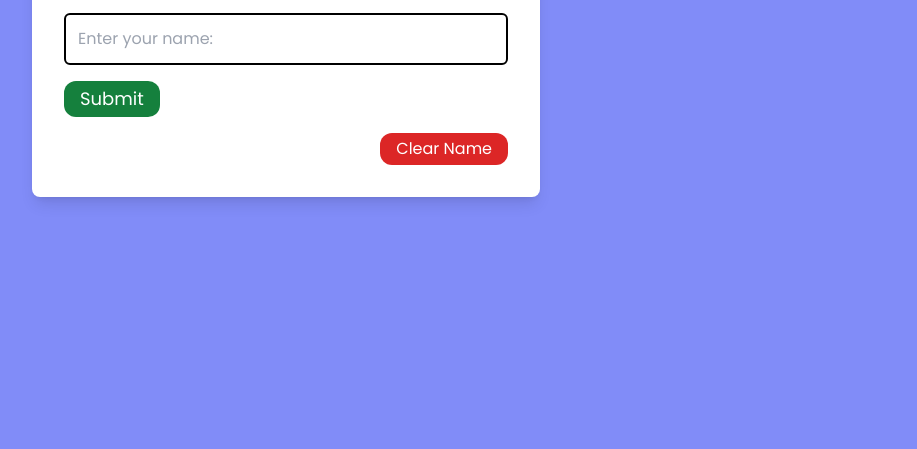
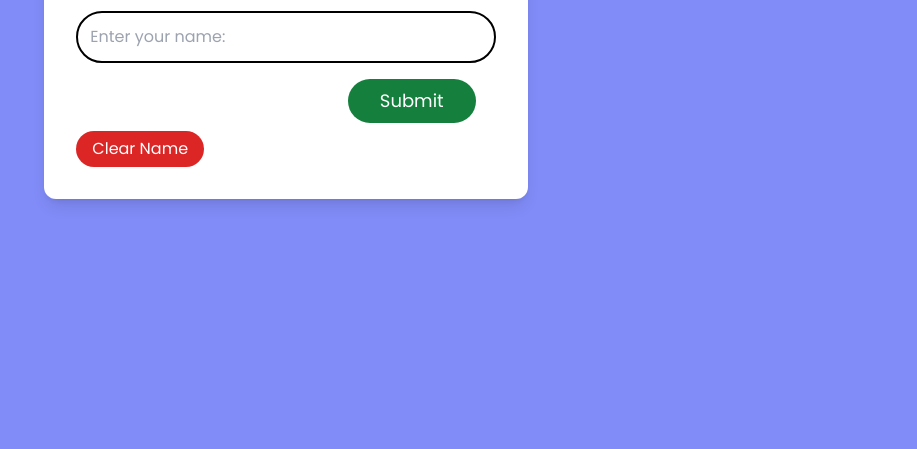
Before and after one commit to ayomikun-ade/GreetingApp, a website: page index.html in a window 1280 px wide. Shown: the part 351-800 px from the top of the page, without its empty margins (354-1271 px from the left). Drawn offline with Linux system fonts and the light colour scheme.

Commit message:
made changes to the UI

```diff
--- a/index.html
+++ b/index.html
@@ -11,19 +11,21 @@
 
 <body>
     <main class="w-full h-screen bg-indigo-400 flex items-center justify-center dark:bg-indigo-600 dark:text-white">
-        <section class=" bg-white p-8 rounded-lg shadow-lg mx-2 dark:bg-neutral-800">
+        <section class=" bg-white p-8 rounded-xl shadow-lg mx-2 dark:bg-neutral-800">
             <button id="themeToggler" class=" h-10 px-2 absolute right-10 top-10 bg-black text-white font-medium dark:bg-white dark:text-black rounded-full">Dark Mode</button>
             <h1 class="text-3xl mb-1 font-semibold text-center">Personal Greeting App</h1>
             <p id="greeting" class="mb-4 text-center dark:text-neutral-300">Tell me your name and I'll make sure to remember it.</p>
 
             <form action="" id="form">
-                <input type="text" id="name" required placeholder="Enter your name:" class="mb-4 rounded-md w-full px-3 py-3 border-2 border-black focus:outline-none focus:border-indigo-600 dark:focus:border-indigo-400 dark:border-neutral-800">
+                <input type="text" id="name" required placeholder="Enter your name:" class="mb-4 rounded-full w-full px-3 py-3 border-2 border-black focus:outline-none focus:border-indigo-600 dark:focus:border-indigo-400 dark:border-neutral-800">
 
-                <button id="submit" type="submit" class="text-lg bg-green-700 mb-4 rounded-xl text-white px-4 py-1 hover:bg-green-800">Submit</button>
+                <section class="flex justify-end">
+                    <button id="submit" type="submit" class="px-8 py-2 mr-5 text-lg bg-green-700 mb-2 rounded-full text-white hover:bg-green-800">Submit</button>
+                </section>
             </form>
 
-            <section class="flex justify-end">
-                <button id="clear" class="bg-red-600 px-4 py-1 rounded-xl text-white hover:bg-red-700">Clear Name</button>
+            <section class="">
+                <button id="clear" class="bg-red-600 px-4 py-[.35rem] rounded-full text-white hover:bg-red-700">Clear Name</button>
             </section>
 
         </section>
```
Also changed, not shown: src/output.css.
